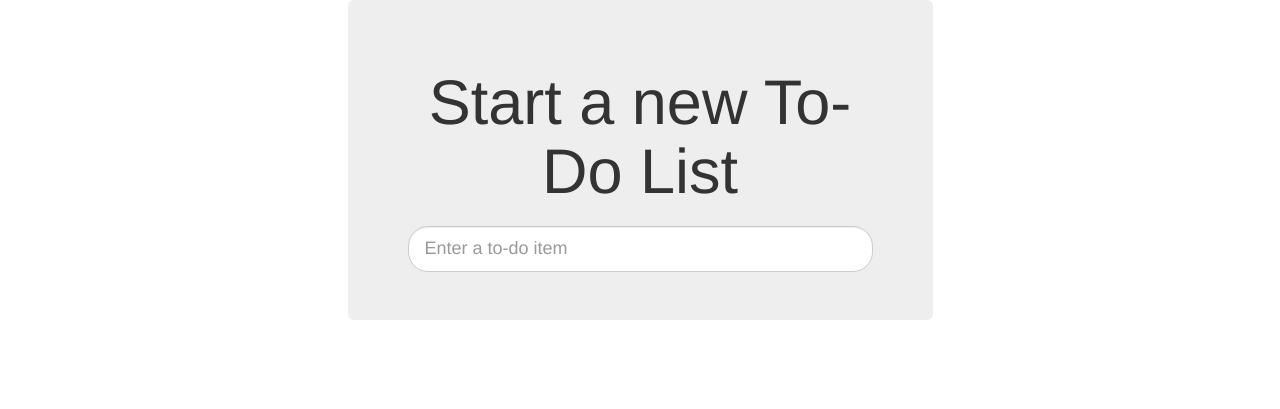
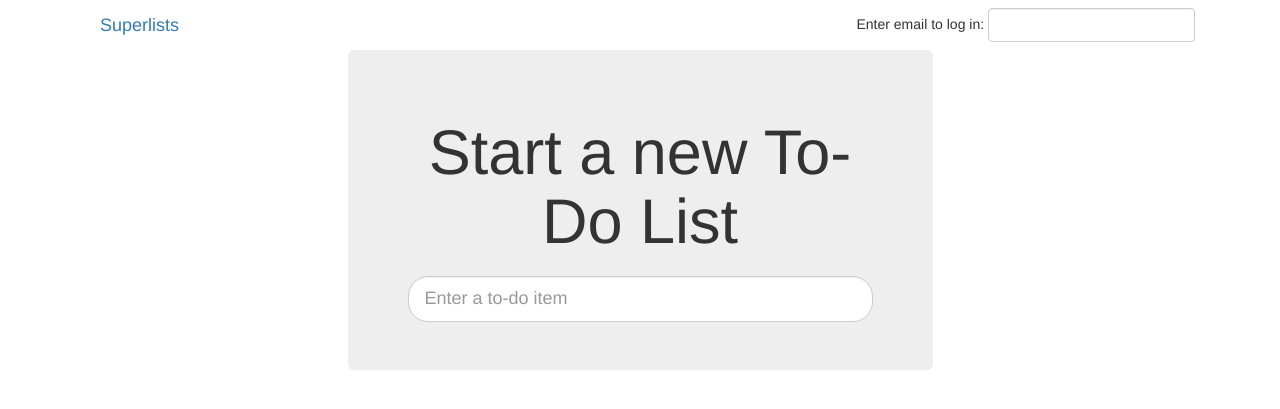
Before and after one commit to lockejan/tdd-with-python, a Django app: page / in a window 1280 px wide. Shown: the top 409 px of the page. Run offline with Django 3.2, Linux system fonts and the light colour scheme; some libraries are stand-ins or nearby versions.

Commit message:
feat(ui): minimal login section on frontpage

```diff
--- a/lists/templates/base.html
+++ b/lists/templates/base.html
@@ -11,6 +11,18 @@
 
     <body>
         <div class="container">
+
+            <nav>
+                <div class="container-fluid">
+                    <a class="navbar-brand" href="/">Superlists</a>
+                    <form class="navbar-form navbar-right" action="#" method="post">
+                        <span>Enter email to log in:</span>
+                        <input class="form-control" type="text" name="email">
+                        {% csrf_token %}
+                    </form>
+                </div>
+            </nav>
+
             <div class="row">
                 <div class="col-md-6 col-md-offset-3 jumbotron">
                     <div class="text-center">
```
